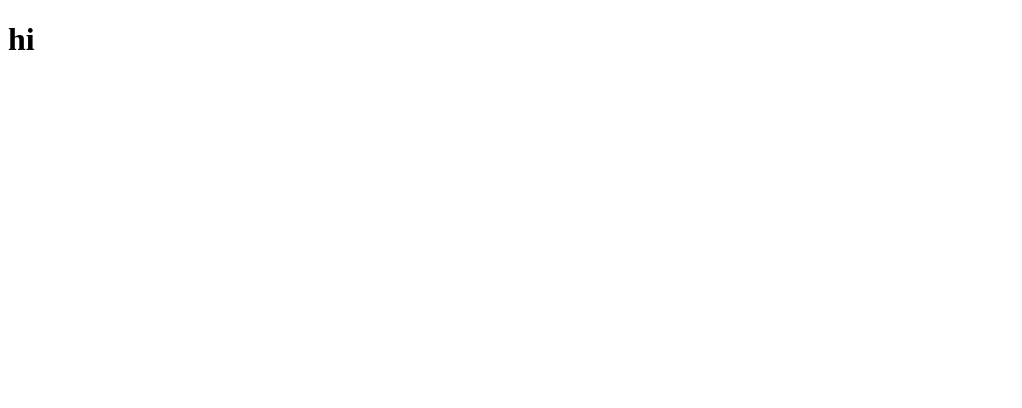
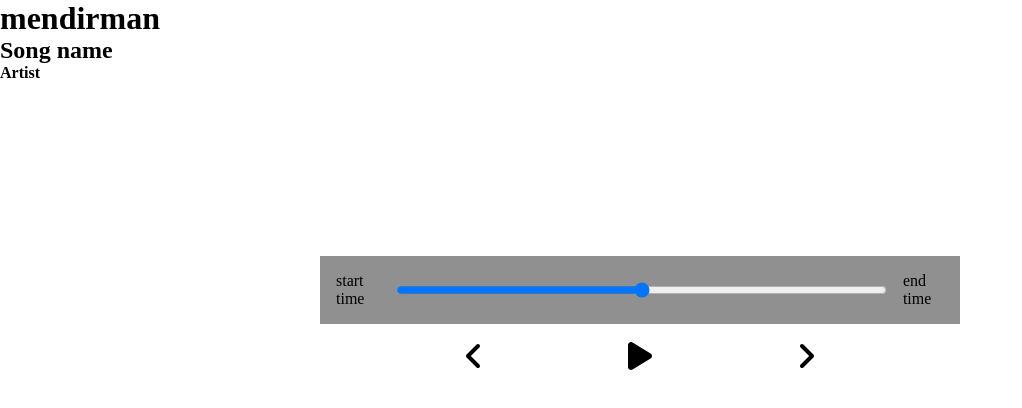
Before and after one commit to shakhzodbekbobobekov/Music-player-, a React (Create React App) app: page / in a window 1280 px wide. Shown: the top 408 px of the page, without its empty margins (0-1022 px from the left). Built offline with nearby package versions, Linux system fonts and the light colour scheme.

Commit message:
add codes added

```diff
--- a/css/main.css
+++ /dev/null
@@ -1,25 +0,0 @@
-h2 {
-  font-size: 10rem;
-  background-color: aqua;
-  color: crimson; }
-
-button {
-  border: none;
-  background-color: blue;
-  color: #fff;
-  font-size: 5rem;
-  border-radius: 5px; }
-
-* {
-  margin: 0;
-  padding: 0;
-  box-sizing: border-box;
-  font-family: monospace; }
-
-h1 {
-  background-color: crimson;
-  padding: 5rem;
-  color: aqua;
-  letter-spacing: 3px; }
-
-/*# sourceMappingURL=main.css.map */
--- a/src/App.js
+++ b/src/App.js
@@ -1,7 +1,17 @@
+//styles
+import "./styles/app.scss";
+import Song from "./components/Song";
+import Player from "./components/Player";
+import data from "./components/util";
+import { useState } from "react";
+
 function App() {
+  const [songs, setSongs] = useState(data());
+  const [currentSong, setCurrentSong] = useState(songs[0]);
   return (
     <div className="App">
-      <h1>hi </h1>
+      <Player currentSong={currentSong} />
+      <Song />
     </div>
   );
 }
--- /dev/null
+++ b/src/components/Player.js
@@ -0,0 +1,13 @@
+import React from "react";
+
+function Player({ currentSong }) {
+  return (
+    <div>
+      <h1>{currentSong.name}</h1>
+      <h2>Song name</h2>
+      <h4>Artist</h4>
+    </div>
+  );
+}
+
+export default Player;
--- /dev/null
+++ b/src/components/Song.js
@@ -0,0 +1,31 @@
+import React from "react";
+import { FontAwesomeIcon } from "@fortawesome/react-fontawesome";
+import {
+  faAngleLeft,
+  faAngleRight,
+  faPlay,
+} from "@fortawesome/free-solid-svg-icons";
+
+function Song() {
+  return (
+    <div className="song-container">
+      <div className="time-control">
+        <p>start time</p>
+        <input type="range" />
+        <p>end time </p>
+      </div>
+      <div className="player-control">
+        {/* <FontAwesomeIcon icon={faPlay} /> */}
+        <FontAwesomeIcon className="skip-back" icon={faAngleLeft} size="2x" />
+        <FontAwesomeIcon className="play" icon={faPlay} size="2x" />
+        <FontAwesomeIcon
+          className="skip-forward"
+          icon={faAngleRight}
+          size="2x"
+        />
+      </div>
+    </div>
+  );
+}
+
+export default Song;
--- /dev/null
+++ b/src/components/util.js
@@ -0,0 +1,16 @@
+import { v4 as uuidv4 } from "uuid";
+function util() {
+  return [
+    {
+      name: "mendirman ",
+      cover: "https://i.ytimg.com/vi/3o8IUkjcFlo/maxresdefault.jpg",
+      artist: "ozodbek",
+      color: ["#ccc444", "#754551"],
+      audio: "https://mp3party.net/music/9838731",
+      id: uuidv4(),
+      active: false,
+    },
+  ];
+}
+
+export default util;
--- /dev/null
+++ b/src/styles/_player.scss
@@ -0,0 +1,32 @@
+.player {
+    min-height: 20vh;
+    background-color: lightblue;
+    display: flex;
+    flex-direction: column;
+    justify-content: space-between;
+    align-items: center;
+}
+
+.time-control {
+    display: flex;
+    width: 50%;
+    background-color: #909090;
+    input {
+        width: 100%;
+        padding: 1rem 2rem;
+    }
+    p {
+        padding: 1rem;
+    }
+}
+
+.player-control {
+    display: flex;
+    justify-content: space-between;
+    align-items: center;
+    padding: 1rem;
+    width: 30%;
+    svg {
+        cursor: pointer;
+    }
+}
--- /dev/null
+++ b/src/styles/_song.scss
@@ -0,0 +1,17 @@
+.song-container {
+    min-height: 60vh;
+    display: flex;
+    justify-content: center;
+    align-items: center;
+    flex-direction: column;
+    img {
+        width: 20%;
+        border-radius: 50%;
+    }
+    h2 {
+        padding: 3rem 1rem 1rem 1rem;
+    }
+    h3 {
+        font-size: 1rem;
+    }
+}
--- /dev/null
+++ b/src/styles/app.scss
@@ -0,0 +1,8 @@
+* {
+    margin: 0;
+    padding: 0;
+    box-sizing: border-box;
+}
+
+@import './player';
+@import './song';
```
Also changed, not shown: 1 other file (tests, documents, lock files or other folders).
